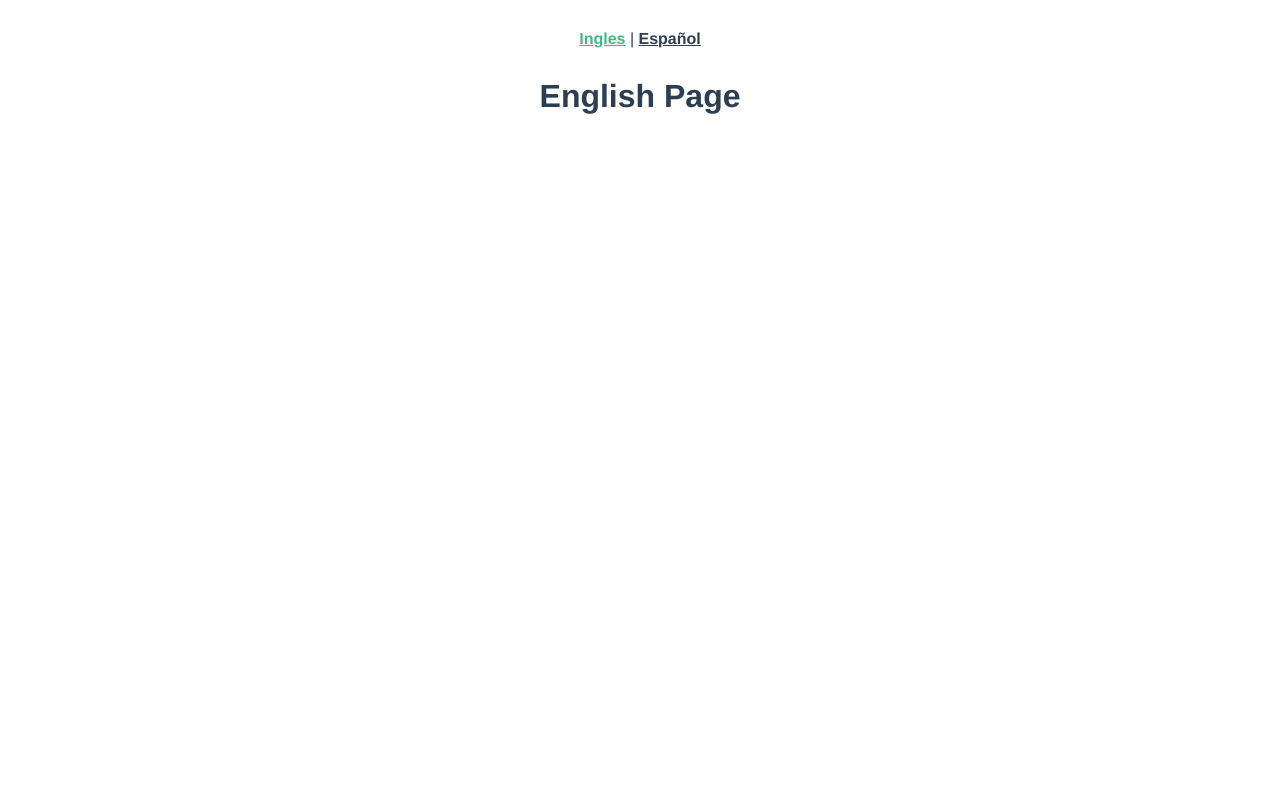
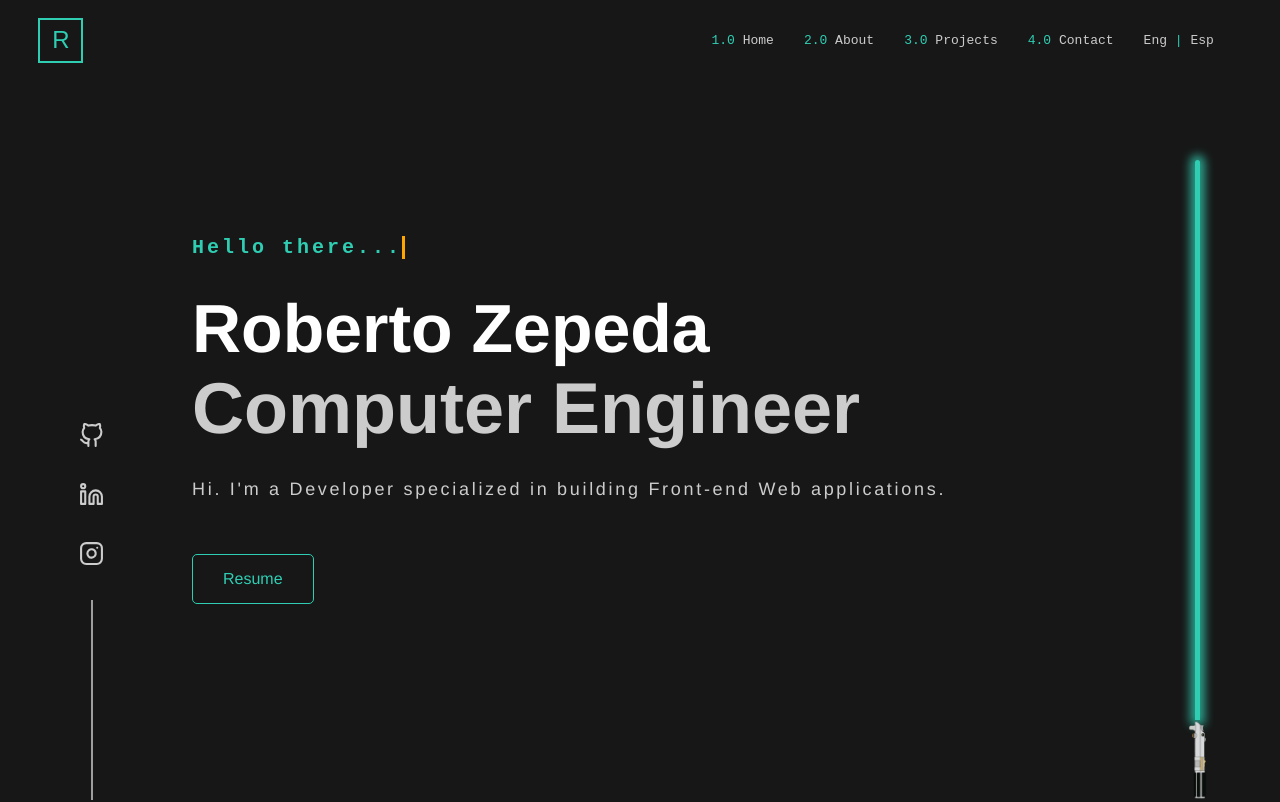
Before and after one commit to robertozh29/Portfolio, a Vue app: page / in a window 1280 px wide. Shown: the top 802 px of the page. Built offline with nearby package versions, Linux system fonts and the light colour scheme.

Commit message:
Adding Routes

```diff
--- a/package.json
+++ b/package.json
@@ -23,7 +23,9 @@
     "@vue/compiler-sfc": "^3.0.0",
     "babel-eslint": "^10.1.0",
     "eslint": "^6.7.2",
-    "eslint-plugin-vue": "^7.0.0"
+    "eslint-plugin-vue": "^7.0.0",
+    "node-sass": "^5.0.0",
+    "sass-loader": "^10.0.5"
   },
   "eslintConfig": {
     "root": true,
--- a/src/App.vue
+++ b/src/App.vue
@@ -1,8 +1,4 @@
 <template>
-  <div id="nav">
-    <router-link to="/">Ingles</router-link> |
-    <router-link to="/es">Español</router-link>
-  </div>
   <router-view/>
 </template>
 
@@ -12,7 +8,7 @@
   -webkit-font-smoothing: antialiased;
   -moz-osx-font-smoothing: grayscale;
   text-align: center;
-  color: #2c3e50;
+  color: #CCC;
 }
 
 #nav {
--- a/src/components/Header.vue
+++ b/src/components/Header.vue
@@ -4,8 +4,8 @@
             <h1>Hello there...</h1>
         </div>
         <h1>Roberto Zepeda</h1>
-        <h2>Web Developer</h2>
-        <p>I'm a computer engineer specializing in building Front-End Web applications.</p>
+        <h2>{{profession}}</h2>
+        <p>{{phrase}}</p>
         <a class="boton" href="CV.pdf" target="_blank">Resume</a>
     </div>
 </template>
@@ -13,6 +13,16 @@
 <script>
 export default {
   name: 'Header',
+  props:{
+    profession: {
+      type: String,
+      default: "Web Developer"
+    },
+    phrase:{
+      type: String,
+      default: "I'm a computer engineer specializing in building Front-End Web applications."
+    }
+  },
   methods:{
     scrollTo(selector){
             document.querySelector(selector).scrollIntoView({behavior: 'smooth'})
--- a/src/components/Navbar.vue
+++ b/src/components/Navbar.vue
@@ -10,19 +10,20 @@
 
         <ul id="menu" class="">
             <li>1.0
-                <a href="#header" @click.prevent="scrollTo('#header')">Home</a>
+                <a href="#header" @click.prevent="scrollTo('#header')">{{sections[0]}}</a>
             </li>
             <li>2.0
-                <a href="#about" @click.prevent="scrollTo('#about')">About</a>
+                <a href="#about" @click.prevent="scrollTo('#about')">{{sections[1]}}</a>
             </li>
             <li>3.0
-                <a href="#projects" @click.prevent="scrollTo('#projects')">Projects</a>
+                <a href="#projects" @click.prevent="scrollTo('#projects')">{{sections[2]}}</a>
             </li>
             <li>4.0
-                <a href="#contact" @click.prevent="scrollTo('#contact')">Contact</a>
+                <a href="#contact" @click.prevent="scrollTo('#contact')">{{sections[3]}}</a>
             </li>
             <li>
-                <a href="#">Español</a>
+                <router-link to="/">Eng</router-link> |
+                <router-link to="/es">Esp</router-link>
             </li>
         </ul>
         <div class="hamburger" id="hamburger" @click="activeMenu">
@@ -34,6 +35,14 @@
 <script>
 export default {
     name: 'Navbar',
+    props:{
+        sections:{
+            type: Array,
+            default(){
+                return ['Home','About','Projects','Contact']
+            }
+        }
+    },
     data(){
         return{
             checked: false
@@ -139,11 +148,8 @@ li a:hover, .dropdown a:hover {
 /*Hamburger Menu */
 .hamburger{
   display: none;
-  top: 50%;
-  right: 5%;
-  transform: translate(-50%, -50%);
-  position: absolute;
   width: 35px;
+  margin-right: 5vw;
 }
 
 .hamburger div,
--- a/src/components/Projects.vue
+++ b/src/components/Projects.vue
@@ -50,6 +50,7 @@ export default {
 
 .subtitle p{
     color: #2fceb3;
+
 }
 
 .projects-container{
@@ -61,7 +62,7 @@ export default {
 
 @media only screen and (max-width: 800px){
     .subtitle{
-        text-align: center;
+        text-align: left;
     }
     .projects-container{
         flex-direction: column;
--- a/src/router/index.js
+++ b/src/router/index.js
@@ -1,19 +1,20 @@
 import { createRouter, createWebHistory } from 'vue-router'
-import Home from '../views/Home.vue'
 
 const routes = [
   {
     path: '/',
     name: 'Home',
-    component: Home
+    component: () => import('../views/Home.vue')
   },
   {
     path: '/es',
     name: 'Español',
-    // route level code-splitting
-    // this generates a separate chunk (about.[hash].js) for this route
-    // which is lazy-loaded when the route is visited.
-    component: () => import(/* webpackChunkName: "about" */ '../views/Español.vue')
+    component: () => import('../views/Español.vue')
+  },
+  {
+    path: '/fr',
+    name: 'Français',
+    component: () => import('../views/Francais.vue')
   }
 ]
 
--- a/src/views/Español.vue
+++ b/src/views/Español.vue
@@ -1,5 +1,39 @@
 <template>
-  <div class="about">
-    <h1>Pagina Español</h1>
-  </div>
+  <Home
+    :info="translation"
+  />
 </template>
+
+<script>
+// @ is an alias to /src
+import Home from './Home'
+
+export default {
+  name: 'Español',
+  components: {
+    Home
+  },
+  data(){
+    return{
+      translation:{
+        navbar:{
+          sections: ["Inicio", "Sobre mi", "Proyectos", "Contacto"]
+        },
+        header:{
+          profession: "Ingeniero en Sistemas",
+          phrase: "Programador Web especializado en construir aplicaciones front-end."
+        }
+      }
+    }
+  }
+}
+</script>
+
+<style>
+.spanish{
+  width: 100%;
+  min-height: 100vh;
+  background-color: #171717aa;
+}
+
+</style>
--- /dev/null
+++ b/src/views/Francais.vue
@@ -0,0 +1,25 @@
+<template>
+    <Home />
+</template>
+
+
+<script>
+import Home from './Home.vue'
+
+export default {
+    name: 'Prueba',
+    components:{
+        Home
+    }
+}
+</script>
+
+<style lang="scss" scoped>
+.contendor{
+    width: 100%;
+    background-color: #171717;
+
+}
+
+
+</style>
--- a/src/views/Home.vue
+++ b/src/views/Home.vue
@@ -1,16 +1,121 @@
 <template>
   <div class="home">
-    <h1>English Page</h1>
+    <Navbar
+      :sections="info.navbar.sections"
+    />
+    <Social />
+    <Lightsaber />
+    <div class="content">
+      <Header
+        :profession="info.header.profession"
+        :phrase="info.header.phrase"
+      />
+      <About />
+      <Projects />
+      <Contact />
+    </div>
   </div>
 </template>
 
 <script>
 // @ is an alias to /src
+import Navbar from '../components/Navbar.vue'
+import Lightsaber from '../components/Lightsaber.vue'
+import Social from '../components/Social.vue'
+import Header from '../components/Header.vue'
+import About from '../components/About.vue'
+import Projects from '../components/Projects.vue'
+import Contact from '../components/Contact.vue'
 
 export default {
   name: 'Home',
+  props:{
+    info:{
+      type: Object,
+      default(){
+        return{
+          navbar:{
+            sections: ["Home", "About", "Projects", "Contact"]
+          },
+          header:{
+            profession: "Computer Engineer",
+            phrase: "Hi. I'm a Developer specialized in building Front-end Web applications."
+          }
+        }
+      }
+    }
+  },
   components: {
-
+    Navbar,
+    Header,
+    About,
+    Projects,
+    Contact,
+    Lightsaber,
+    Social
+  },
+  data(){
+    return{
+      sections: ['Home','About','Projects','Contact']
+    }
   }
 }
 </script>
+
+<style lang="scss" scoped>
+.home{
+  width: 100%;
+  min-height: 100vh;
+  background-color: #171717;
+  text-align: left;
+  .navbar{
+    position: fixed;
+  }
+  .social{
+    position: fixed;
+    bottom: 0;
+    left: 5vw;
+  }
+  .lightsaber{
+    position: fixed;
+    bottom: 0;
+    right: 5vw;
+  }
+  .content{
+    width: 100%;
+    padding: 0 15vw;
+  }
+  .header,
+  .about,
+  .projects,
+  .contact{
+    min-height: 100vh;
+    padding-top: 5vh;
+    .subtitle{
+      font-size: 5px;
+    }
+  }
+}
+
+@media screen and (max-width: 800px){
+  .home{
+    .social{
+      display: none;
+    }
+    .lightsaber{
+      bottom: 2.5px;
+      right: -10px;
+    }
+    .content{
+      padding: 0 10vw;
+    }
+    header,
+    .about,
+    .projects,
+    .contact{
+      padding-top: 18px;
+    }
+  }
+}
+
+</style>>
```
Also changed, not shown: 1 other file (tests, documents, lock files or other folders).
